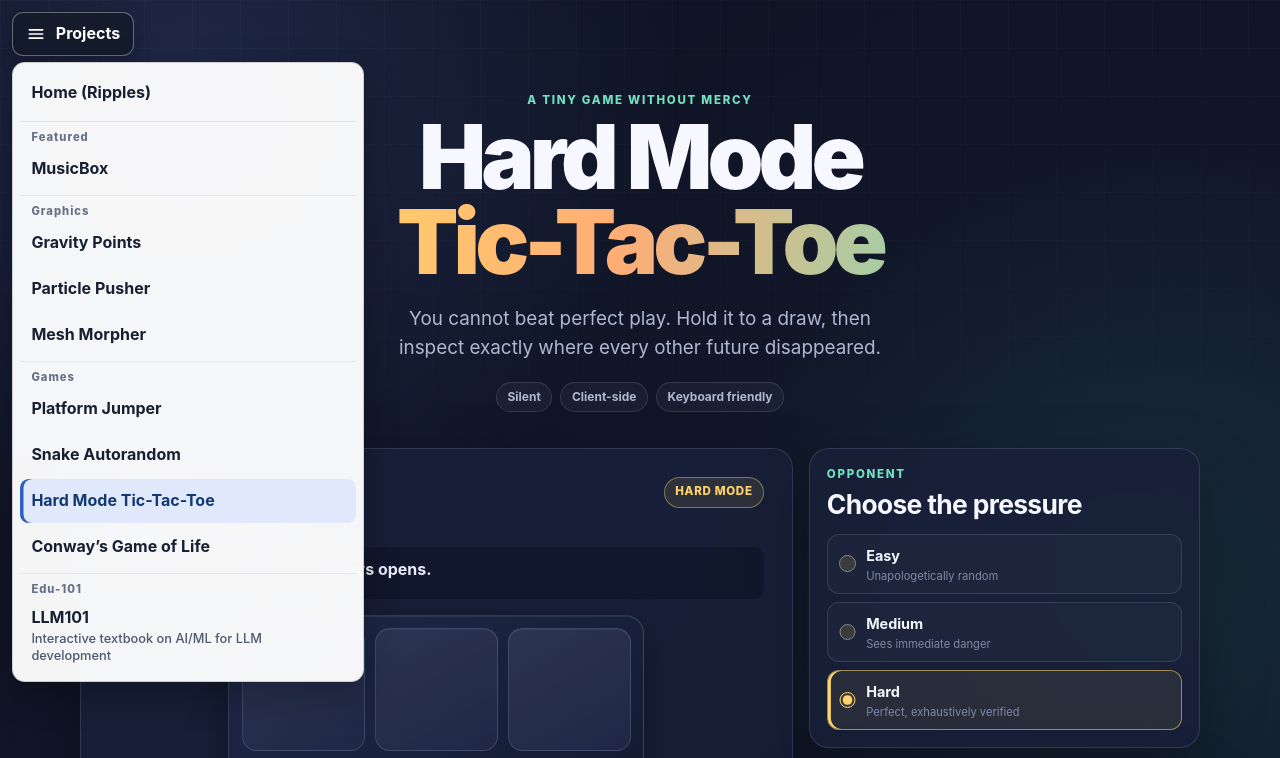
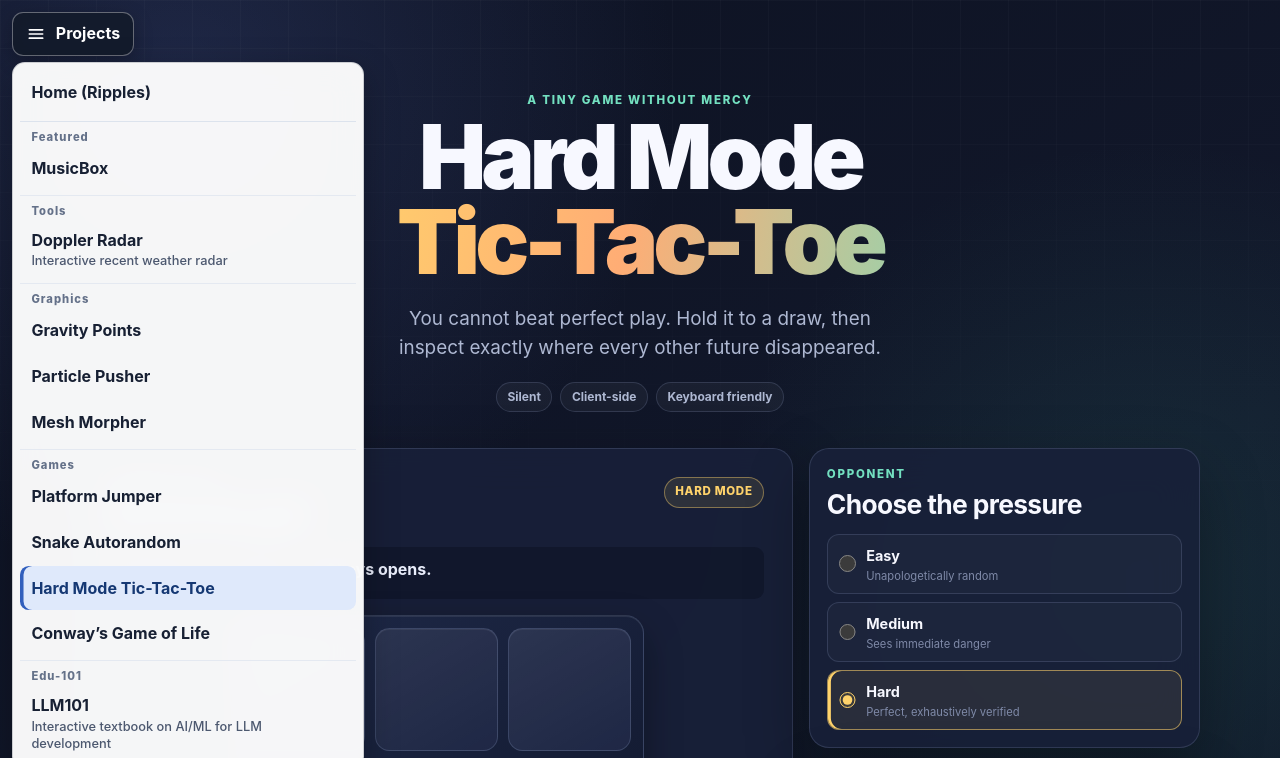
Before and after one commit to orbitbreak/tictactoe-hardmode-py, a website: page public/index.html in a window 1280 px wide. Both pictures are taken after a click on the heading "Projects". Shown: the top 758 px of the page. Drawn offline with Linux system fonts and the light colour scheme.

Commit message:
feat: add Doppler Radar to project navigation

```diff
--- a/public/index.html
+++ b/public/index.html
@@ -46,6 +46,12 @@
               <span class="site-projects__section-title" id="site-projects-featured">Featured</span>
               <ul class="site-projects__group-list" aria-labelledby="site-projects-featured">
                 <li><a class="site-projects__link" href="/musicbox/"><span class="site-projects__name">MusicBox</span></a></li>
+              </ul>
+            </li>
+            <li class="site-projects__group">
+              <span class="site-projects__section-title" id="site-projects-tools">Tools</span>
+              <ul class="site-projects__group-list" aria-labelledby="site-projects-tools">
+                <li><a class="site-projects__link" href="/radar/"><span class="site-projects__name">Doppler Radar</span><span class="site-projects__description">Interactive recent weather radar</span></a></li>
               </ul>
             </li>
             <li class="site-projects__group">
```
Also changed, not shown: tests/public.test.js (+10 -3 lines).
